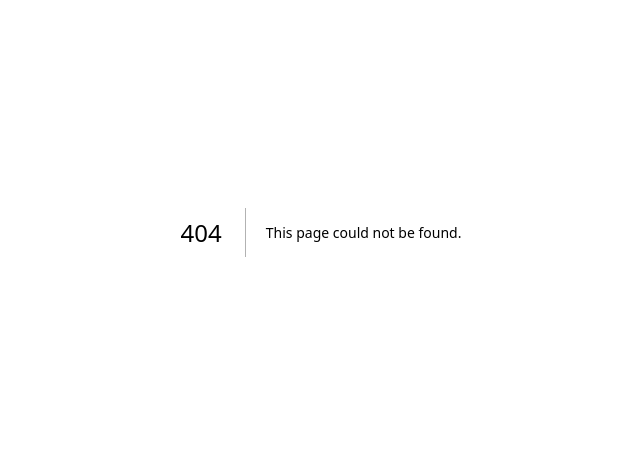
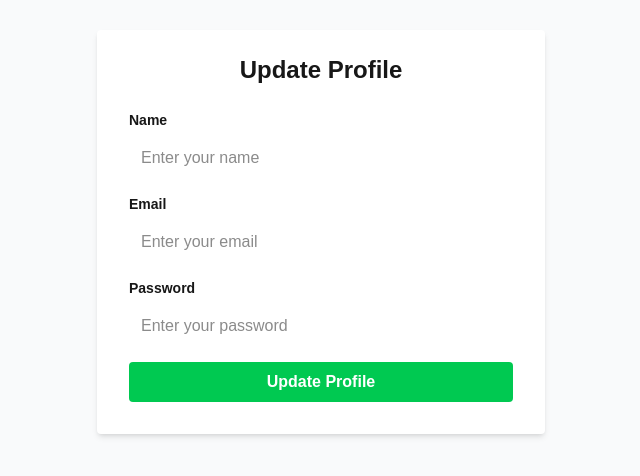
Before and after one commit to shahzaib-dev79/grocery-store-management-system-next, a Next.js app: page /user/profile in a window 1280 px wide. Before the commit this address had no page. Shown: the part 168-644 px from the top of the page, without its empty margins (319-959 px from the left). Built offline with nearby package versions, Linux system fonts and the light colour scheme.

Commit message:
Profile-management(to update personal info)

```diff
--- /dev/null
+++ b/app/user/profile/page.tsx
@@ -0,0 +1,80 @@
+"use client";
+import {useState} from "react";
+import axios from "axios";
+import toast, {Toaster} from "react-hot-toast";
+export default function ProfilePage() {
+    const[name,setname] = useState("");
+    const[email,setemail] = useState("");
+    const[password,setpassword] = useState("");
+    const[loading,setLoading] = useState(false);
+
+    const handleSubmit = async (e: React.FormEvent<HTMLFormElement>) => {
+        e.preventDefault();
+        setLoading(true);
+        try{
+            await axios.put("http://localhost:5000/api/user/update",{
+                name,
+                email,
+                password
+            });
+            toast.success("Profile updated successfully");
+        } catch (error) {
+            console.log(error);
+            toast.error("Failed to update profile");
+        } finally {
+            setLoading(false);
+        }
+};
+    return (
+        <div className="flex justify-center items-center min-h-screen bg-gray-50 px-4">
+            <Toaster position="top-right" />
+            <div className="bg-white shadow-md rounded px-8 pt-6 pb-8 w-full max-w-md">
+                <h2 className="text-2xl font-bold mb-6 text-center">
+                       Update Profile
+                </h2>
+                <form onSubmit={handleSubmit} className="space-y-4">
+                    <div>
+                        <label className="block text-sm font-bold mb-2">Name</label>
+                        <input
+                            type="text"
+                            value={name}
+                            required
+                            onChange={(e)=>setname(e.target.value)}
+                            className="w-full px-3 py-2 shadowborder rounded"
+                            placeholder="Enter your name"
+                        />
+                    </div>
+                    <div>
+                        <label className="block text-sm font-bold mb-2">Email</label>
+                        <input
+                            type="email"
+                            value={email}
+                            required
+                            onChange={(e)=>setemail(e.target.value)}
+                            className="w-full px-3 py-2 shadowborder rounded"
+                            placeholder="Enter your email"
+                        />
+                    </div>
+                    <div>
+                        <label className="block text-sm font-bold mb-2">Password</label>
+                        <input
+                            type="password"
+                            value={password}
+                            required
+                            onChange={(e)=>setpassword(e.target.value)}
+                            className="w-full px-3 py-2 shadowborder rounded"
+                            placeholder="Enter your password"
+                        />
+                    </div>
+                    <button
+                        type="submit"
+                        disabled={loading}
+                        className="w-full bg-green-500 hover:bg-green-700 text-white font-bold py-2 px-4 rounded"
+                    >
+                        {loading ? "Updating..." : "Update Profile"}
+                    </button>
+                </form>
+            </div>
+        </div>
+    );
+}
```
Also changed, not shown: app/user/order-tracking/page.tsx (added).
